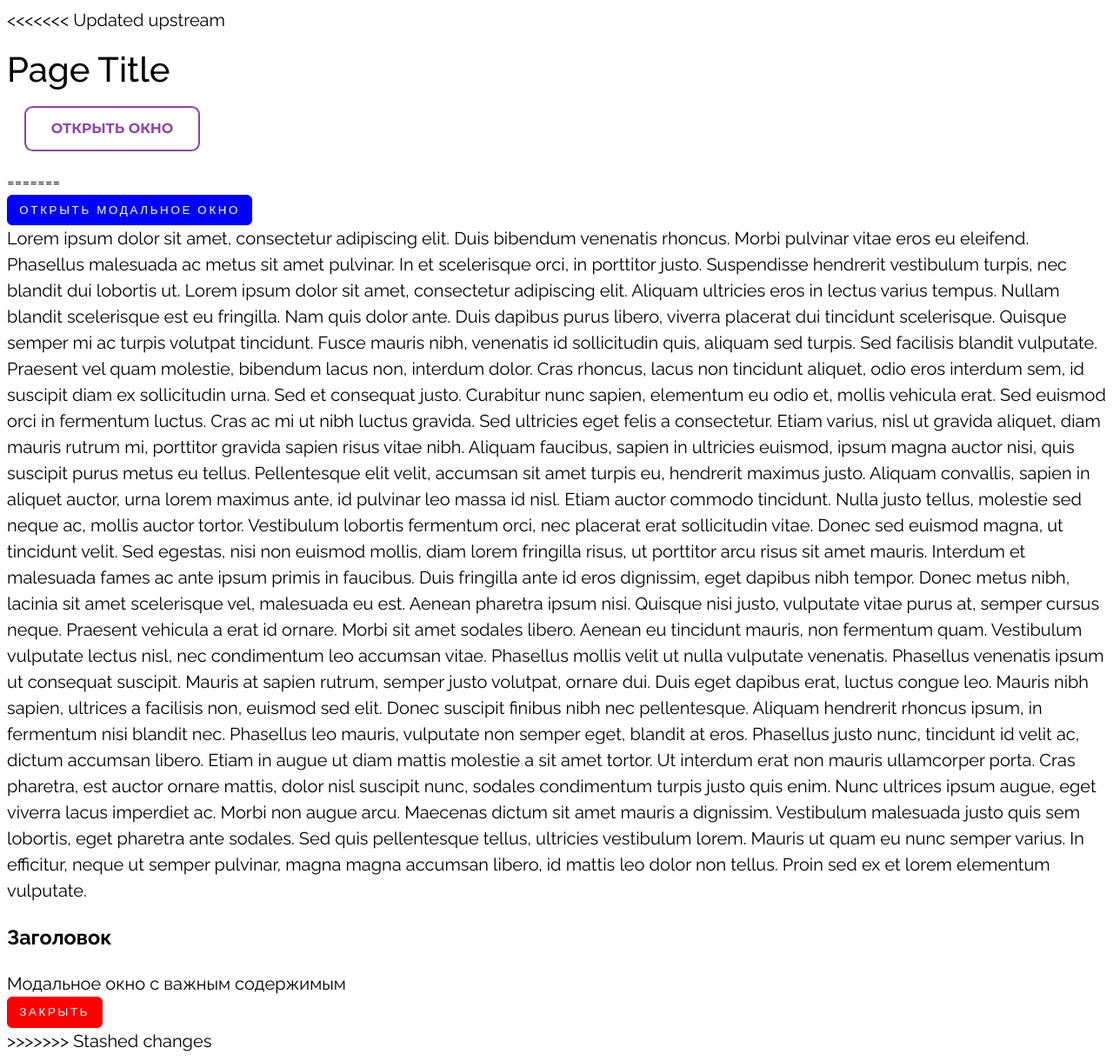
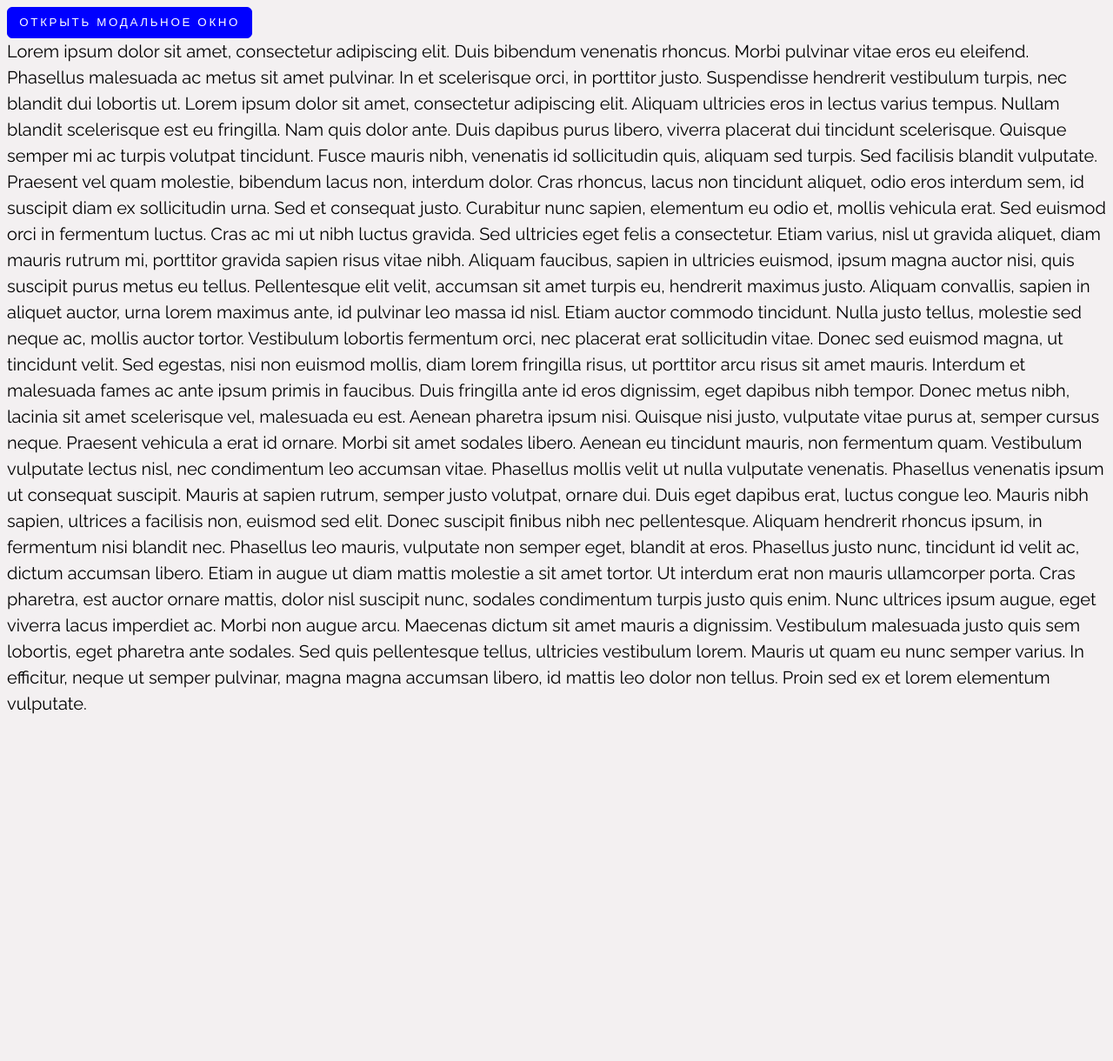
Before and after one commit to Sergisa/WebTrain, a PHP site: page / in a window 1280 px wide. Shown: the whole page at 87% size. After the commit the page ends 821 px from the top, so only its background shows below. Run offline with PHP 8.4, Linux system fonts and the light colour scheme.

Commit message:
Исправлены ошибки в коде

```diff
--- a/index.html
+++ b/index.html
@@ -2,80 +2,6 @@
     <head>
     	<meta charset="utf-8">
 		<title>Пример модального окна</title>
-<<<<<<< Updated upstream
-		<link rel="stylesheet" href="modal.css">
-		<style>
-			h1{
-				font-weight: 500;
-			}
-			.fifth {
-				border-color: #8e44ad;
-				border-radius: 0;
-				color: #8e44ad;
-				position: relative;
-				overflow: hidden;
-				z-index: 1;
-				transition: color 150ms ease-in-out;
-			}
-			.fifth:after {
-				content: "";
-				position: absolute;
-				display: block;
-				top: 0;
-				left: 50%;
-				transform: translateX(-50%);
-				width: 0;
-				height: 100%;
-				background: #8e44ad;
-				z-index: -1;
-				transition: width 150ms ease-in-out;
-			}
-			.fifth:hover {
-				color: #fff;
-			}
-			.fifth:hover:after {
-				width: 110%;
-			}
-			.violet_button{
-				border-style: solid;
-				appearance: none;
-				box-sizing: border-box;
-				-webkit-appearance: none;
-					-moz-appearance: none;
-						appearance: none;
-				background-color: transparent;
-				border-radius: 0.6em;
-				cursor: pointer;
-				display: flex;
-				align-self: center;
-				font-size: 1rem;
-				font-weight: 400;
-				line-height: 1;
-				margin: 20px;
-				padding: 1em 1.8em;
-				text-decoration: none;
-				text-align: center;
-				text-transform: uppercase;
-				font-family: "Montserrat", sans-serif;
-				font-weight: 700;
-			}
-		</style>
-    </head>
-    <body>
-		<h1>Page Title</h1>
-		<div class="modal_wrapper" id="main_modal">
-			<div class="modal">
-				<h2 class="title">Modal 3 Title</h1>
-				<p class="text">Lorem ipsum dolor sit amet, consectetur adipisicing elit. Facilis ex dicta maiores libero minus obcaecati iste optio, eius labore repellendus.</p>
-				<button id="close_modal" class="btn close">Отмена</button>
-				<button id="" class="btn save">Сохранить</button>
-			</div>
-		</div>
-		<button id="open_modal" class="fifth violet_button">Открыть окно</button>
-		<script src="index.js"></script>
-    </body>
-</html>
-=======
     <link rel="stylesheet" href="modal.css">
     <link rel="stylesheet" href="buttons.css">
   		<style>
@@ -112,4 +38,3 @@
 
 	<script src="index.js"></script>
 </html>
->>>>>>> Stashed changes
--- a/index.js
+++ b/index.js
@@ -1,18 +1,3 @@
-<<<<<<< Updated upstream
-document.getElementById('open_modal').onclick = function(){
-    document.getElementById('main_modal').style.display = "block";
-    return false;
-};
-function close_modal(modal){
-    modal.style.display = "none";
-}
-document.getElementById('close_modal').onclick = function(){
-    close_modal(document.getElementById('main_modal'));
-}
-document.getElementById('main_modal').onclick = function(){
-    close_modal(document.getElementById('main_modal'));
-}
-=======
 function closeModal(){
   document.getElementById('main_overlay').style.display='none';
 }
@@ -25,4 +10,3 @@
 document.getElementById('open').onclick = function(){
   openModal();
 }
->>>>>>> Stashed changes
--- a/modal.css
+++ b/modal.css
@@ -1,4 +1,3 @@
-<<<<<<< Updated upstream
 @import url("https://fonts.googleapis.com/css2?family=Montserrat:ital,wght@0,100;0,200;0,300;0,400;0,500;0,600;0,700;0,800;0,900;1,100;1,200;1,300;1,400;1,500;1,600;1,700;1,800;1,900&display=swap");
 body {
     background: #f3f0f1;
@@ -62,7 +61,7 @@
     color: #fff;
     outline: 0;
     box-shadow: 0 0 40px 40px #e74c3c inset;
-=======
+}
 .overlay {
   background-color: #555555a1;
   position: fixed;
@@ -98,5 +97,4 @@
 }
 .glass .red_button {
   float: right;
->>>>>>> Stashed changes
 }
```
